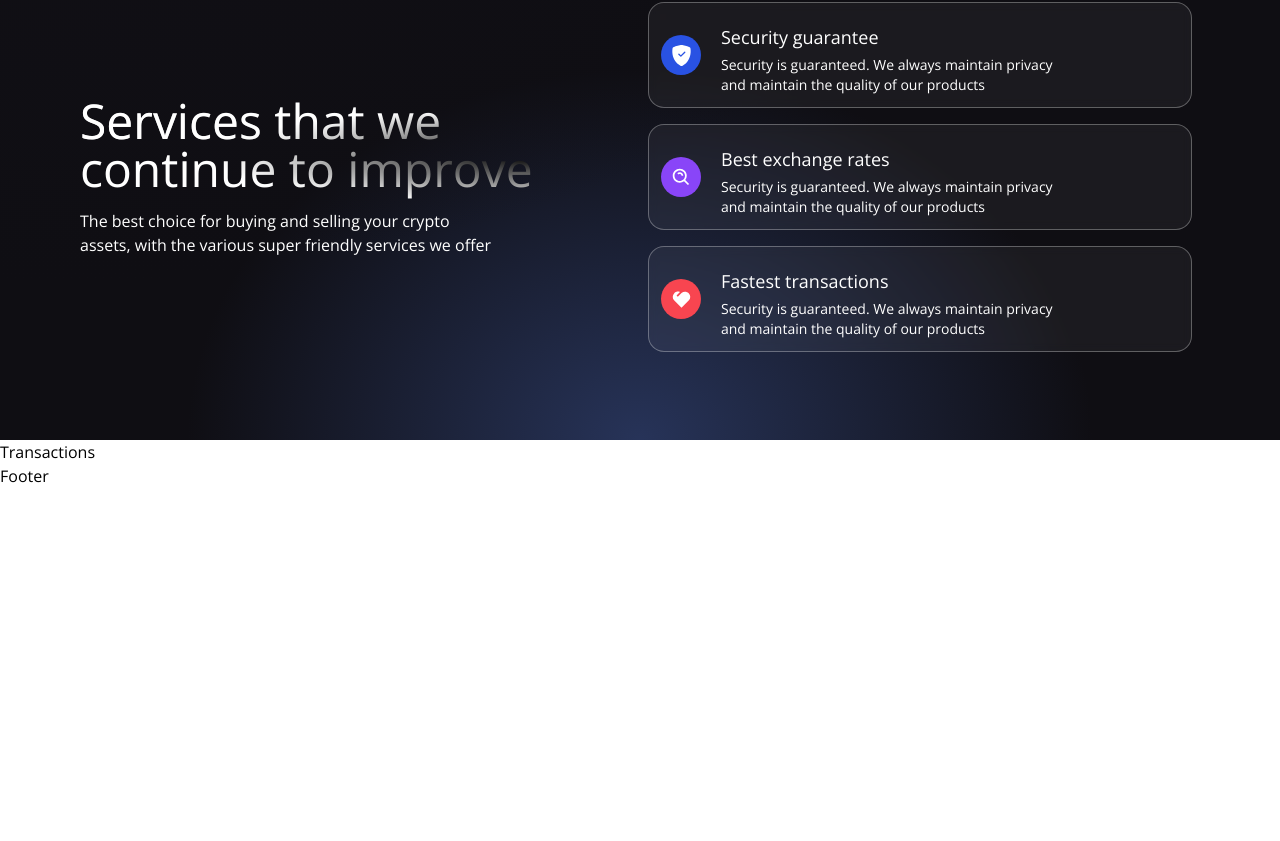
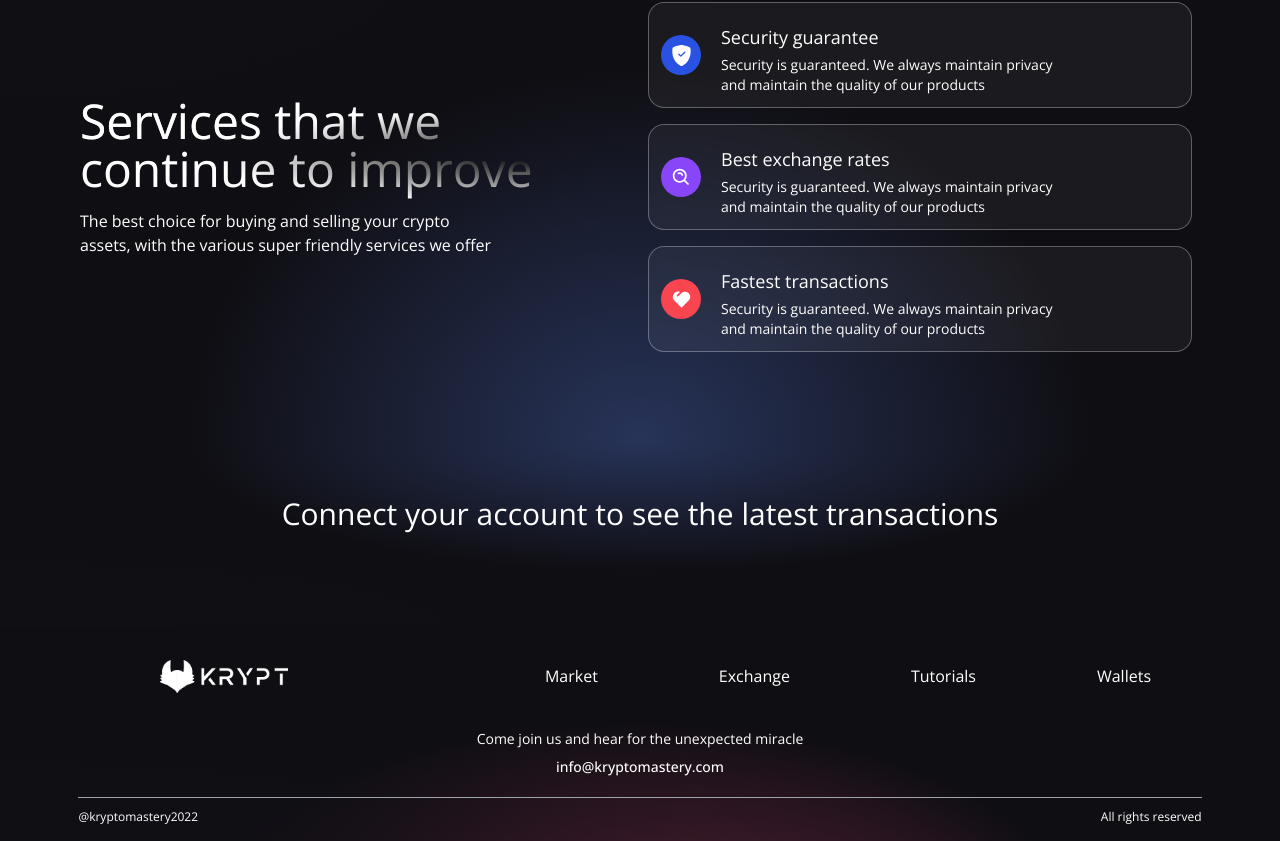
Before and after one commit to Cyrus311/web3-client, a React (Vite) app: page / in a window 1280 px wide. Shown: the part 835-1676 px from the top of the page. Before the commit the page ends 1323 px from the top, so only its background shows below. Built offline with nearby package versions, Linux system fonts and the light colour scheme.

Commit message:
footer comp and transactions comp added

```diff
--- a/src/components/Footer.jsx
+++ b/src/components/Footer.jsx
@@ -1,7 +1,45 @@
 import React from "react";
 
-const Footer = () => {
-  return <div>Footer</div>;
-};
+import logo from "../../images/logo.png";
+
+const Footer = () => (
+  <div className="w-full flex md:justify-center justify-between items-center flex-col p-4 gradient-bg-footer">
+    <div className="w-full flex sm:flex-row flex-col justify-between items-center my-4">
+      <div className="flex flex-[0.5] justify-center items-center">
+        <img src={logo} alt="logo" className="w-32" />
+      </div>
+      <div className="flex flex-1 justify-evenly items-center flex-wrap sm:mt-0 mt-5 w-full">
+        <p className="text-white text-base text-center mx-2 cursor-pointer">
+          Market
+        </p>
+        <p className="text-white text-base text-center mx-2 cursor-pointer">
+          Exchange
+        </p>
+        <p className="text-white text-base text-center mx-2 cursor-pointer">
+          Tutorials
+        </p>
+        <p className="text-white text-base text-center mx-2 cursor-pointer">
+          Wallets
+        </p>
+      </div>
+    </div>
+
+    <div className="flex justify-center items-center flex-col mt-5">
+      <p className="text-white text-sm text-center">
+        Come join us and hear for the unexpected miracle
+      </p>
+      <p className="text-white text-sm text-center font-medium mt-2">
+        info@kryptomastery.com
+      </p>
+    </div>
+
+    <div className="sm:w-[90%] w-full h-[0.25px] bg-gray-400 mt-5 " />
+
+    <div className="sm:w-[90%] w-full flex justify-between items-center mt-3">
+      <p className="text-white text-left text-xs">@kryptomastery2022</p>
+      <p className="text-white text-right text-xs">All rights reserved</p>
+    </div>
+  </div>
+);
 
 export default Footer;
--- a/src/components/Transactions.jsx
+++ b/src/components/Transactions.jsx
@@ -1,7 +1,96 @@
-import React from "react";
+import React, { useContext } from "react";
+
+import { TransactionContext } from "../context/TransactionContext";
+
+import { shortenAddress } from "../utils/shortenAddress";
+import useFetch from "../hooks/useFetch";
+
+const TransactionsCard = ({
+  addressTo,
+  addressFrom,
+  timestamp,
+  message,
+  keyword,
+  amount,
+  url
+}) => {
+  const gifUrl = useFetch({ keyword });
+
+  return (
+    <div
+      className="bg-[#181918] m-4 flex flex-1
+      2xl:min-w-[450px]
+      2xl:max-w-[500px]
+      sm:min-w-[270px]
+      sm:max-w-[300px]
+      min-w-full
+      flex-col p-3 rounded-md hover:shadow-2xl"
+    >
+      <div className="flex flex-col items-center w-full mt-3">
+        <div className="flex justify-start w-full mb-6 p-2">
+          <a
+            href={`https://ropsten.etherscan.io/address/${addressFrom}`}
+            target="_blank"
+            rel="noreferrer"
+          >
+            <p className="text-white text-base">
+              From: {shortenAddress(addressFrom)}
+            </p>
+          </a>
+          <a
+            href={`https://ropsten.etherscan.io/address/${addressTo}`}
+            target="_blank"
+            rel="noreferrer"
+          >
+            <p className="text-white text-base">
+              To: {shortenAddress(addressTo)}
+            </p>
+          </a>
+          <p className="text-white text-base">Amount: {amount} ETH</p>
+          {message && (
+            <>
+              <br />
+              <p className="text-white text-base">Message: {message}</p>
+            </>
+          )}
+        </div>
+        <img
+          src={gifUrl || url}
+          alt="gif"
+          className="w-full h-64 2xl:h-96 rounded-md shadow-lg object-cover"
+        />
+        <div className="bg-black p-3 px-5 w-max rounded-3xl -mt-5 shadow-2xl">
+          <p className="text-[#37c7da] font-bold">{timestamp}</p>
+        </div>
+      </div>
+    </div>
+  );
+};
 
 const Transactions = () => {
-  return <div>Transactions</div>;
+  const { transactions, currentAccount } = useContext(TransactionContext);
+
+  return (
+    <div className="flex w-full justify-center items-center 2xl:px-20 gradient-bg-transactions">
+      <div className="flex flex-col md:p-12 py-12 px-4">
+        {currentAccount ? (
+          <h3 className="text-white text-3xl text-center my-2">
+            Latest Transactions
+          </h3>
+        ) : (
+          <h3 className="text-white text-3xl text-center my-2">
+            Connect your account to see the latest transactions
+          </h3>
+        )}
+
+        <div className="flex flex-wrap justify-center items-center mt-10">
+          {[...transactions].reverse().map((transaction, i) => (
+            <TransactionsCard key={i} {...transaction} />
+          ))}
+        </div>
+      </div>
+    </div>
+  );
 };
 
 export default Transactions;
--- a/src/components/Welcome.jsx
+++ b/src/components/Welcome.jsx
@@ -5,6 +5,7 @@ import { BsInfoCircle } from "react-icons/bs";
 
 import { TransactionContext } from "../context/TransactionContext";
 import { Loader } from "./";
+import { shortenAddress } from "../utils/shortenAddress";
 
 const commonStyles =
   "min-h-[70px] sm:px-0 px-2 sm:min-w-[120px] flex justify-center items-center border-[0.5px] border-gray-400 text-sm font-light text-white";
@@ -28,7 +29,8 @@ const Welcome = () => {
     currentAccount,
     formData,
     sendTransaction,
-    handleChange
+    handleChange,
+    isLoading
   } = useContext(TransactionContext);
 
   const handleSubmit = (e) => {
@@ -82,7 +84,9 @@ const Welcome = () => {
                 <BsInfoCircle fontSize={17} color="#fff" />
               </div>
               <div>
-                <p className="text-white font-light text-sm">Address</p>
+                <p className="text-white font-light text-sm">
+                  {shortenAddress(currentAccount)}
+                </p>
                 <p className="text-white font-semibold text-lg mt-1">
                   Ethereum
                 </p>
@@ -116,7 +120,7 @@ const Welcome = () => {
               handleChange={handleChange}
             />
             <div className="h-[1px] w-full bg-gray-400 my-2" />
-            {false ? (
+            {isLoading ? (
               <Loader />
             ) : (
               <button
--- a/src/context/TransactionContext.jsx
+++ b/src/context/TransactionContext.jsx
@@ -31,9 +31,40 @@ export const TransactionProvider = ({ children }) => {
   const [transactionCount, setTransactionCount] = useState(
     localStorage.getItem("transactionCount")
   );
+  const [transactions, setTransactions] = useState([]);
 
   const handleChange = (e, name) => {
     setFormData((prevState) => ({ ...prevState, [name]: e.target.value }));
+  };
+
+  const getAllTransactions = async () => {
+    try {
+      if (!ethereum) return alert("Please install metamask!");
+
+      const transactionContract = getEthereumContract();
+
+      const availableTransactions =
+        await transactionContract.getAllTransactions();
+
+      const structuredTransactions = availableTransactions.map(
+        (transaction) => ({
+          addressTo: transaction.receiver,
+          addressFrom: transaction.sender,
+          timestamp: new Date(
+            transaction.timestamp.toNumber() * 1000
+          ).toLocaleString(),
+          message: transaction.message,
+          keyword: transaction.keyword,
+          amount: parseInt(transaction.amount._hex) / 10 ** 18
+        })
+      );
+
+      console.log(structuredTransactions);
+
+      setTransactions(structuredTransactions);
+    } catch (error) {
+      console.log(error);
+    }
   };
 
   const checkIfWalletIsConnected = async () => {
@@ -45,7 +76,7 @@ export const TransactionProvider = ({ children }) => {
       if (accounts.length) {
         setCurrentAccount(accounts[0]);
 
-        //getAllTransactions();
+        getAllTransactions();
       } else {
         console.log("No accounts found");
       }
@@ -53,6 +84,26 @@ export const TransactionProvider = ({ children }) => {
       console.log(accounts);
     } catch (error) {
       console.log(error);
+      throw new Error("No ethereum object");
+    }
+  };
+
+  const checkIfTransactionsExists = async () => {
+    try {
+      if (ethereum) {
+        const transactionContract = getEthereumContract();
+
+        const currentTransactionCount =
+          await transactionContract.getTransactionCount();
+
+        window.localStorage.setItem(
+          "transactionCount",
+          currentTransactionCount
+        );
+      }
+    } catch (error) {
+      console.log(error);
+
       throw new Error("No ethereum object");
     }
   };
@@ -114,6 +165,7 @@ export const TransactionProvider = ({ children }) => {
 
   useEffect(() => {
     checkIfWalletIsConnected();
+    checkIfTransactionsExists();
   }, []);
 
   return (
@@ -124,7 +176,9 @@ export const TransactionProvider = ({ children }) => {
         formData,
         setFormData,
         handleChange,
-        sendTransaction
+        sendTransaction,
+        transactions,
+        isLoading
       }}
     >
       {children}
--- /dev/null
+++ b/src/hooks/useFetch.jsx
@@ -0,0 +1,33 @@
+import { useEffect, useState } from "react";
+
+const API_KEY = import.meta.env.VITE_GIPHY_API;
+
+const useFetch = ({ keyword }) => {
+  const [gifUrl, setGifUrl] = useState("");
+
+  const fetchGifs = async () => {
+    try {
+      const response = await fetch(
+        `https://api.giphy.com/v1/gifs/search?api_key=${APIKEY}&q=${keyword
+          .split(" ")
+          .join("")}&limit=1`
+      );
+
+      const { data } = await response.json();
+
+      setGifUrl(data[0]?.images?.downsized_medium.url);
+    } catch (error) {
+      setGifUrl(
+        "https://metro.co.uk/wp-content/uploads/2015/05/pokemon_crying.gif?quality=90&strip=all&zoom=1&resize=500%2C284"
+      );
+    }
+  };
+
+  useEffect(() => {
+    if (keyword) fetchGifs();
+  }, [keyword]);
+
+  return gifUrl;
+};
+
+export default useFetch;
--- /dev/null
+++ b/src/utils/shortenAddress.js
@@ -0,0 +1,2 @@
+export const shortenAddress = (address) =>
+  `${address.slice(0, 5)}...${address.slice(address.length - 4)}`;
```
Also changed, not shown: 1 other file (tests, documents, lock files or other folders).
